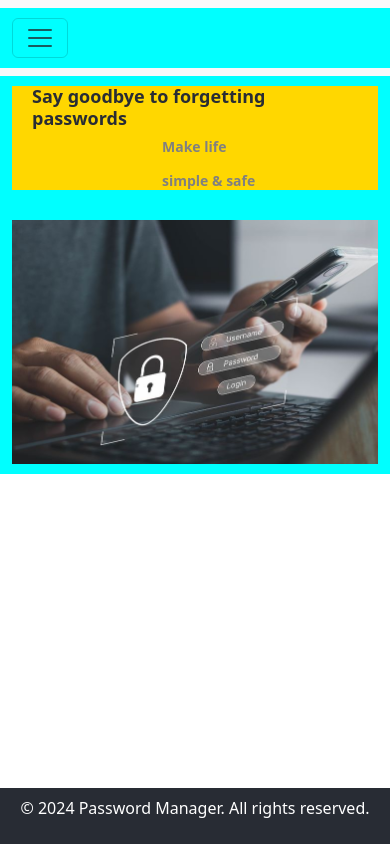
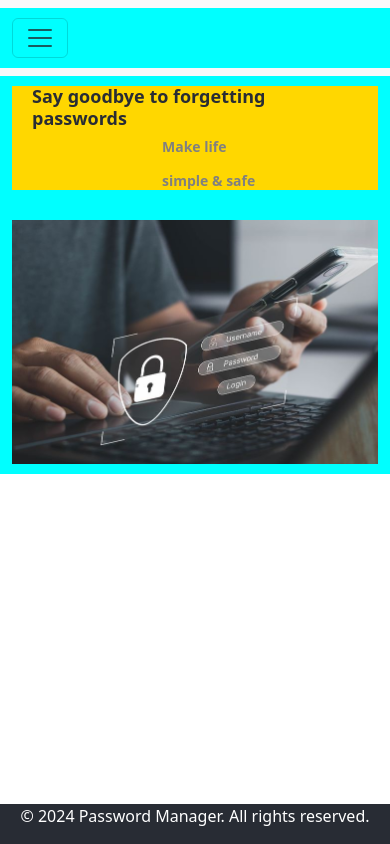
Before and after one commit to Bree-codes/PasswordManager, a React (Create React App) app in the folder passwordmanager/: page / in a window 390 px wide. Built offline with nearby package versions, Linux system fonts and the light colour scheme; no server answers.

Commit message:
Footer page

```diff
--- a/passwordmanager/src/Pages/styling/Footer.css
+++ b/passwordmanager/src/Pages/styling/Footer.css
@@ -2,7 +2,8 @@ footer {
     background-color: #282c34;
     color: white;
     text-align: center;
-    padding: 1rem 0;
+    /* padding: 1rem 0;*/
+
     position: fixed;
     width: 100%;
     bottom: 0;
@@ -15,12 +16,12 @@ footer {
 }
 
 .footer-links {
-    margin-top: 0.5rem;
+   /* margin-top: 0.5rem;*/
 }
 
 .footer-links a {
     color: white;
-    margin: 0 0.5rem;
+    /*margin: 0 0.5rem;*/
     text-decoration: none;
 }
 
@@ -30,6 +31,11 @@ footer {
 
 @media (max-width: 600px) {
     .footer {
-        padding: 0.5rem 0;
+        /*padding: 0.5rem 0;*/
     }
 }
+@media (max-width: 280px) {
+    .footer {
+     /*   padding: 0.2rem 0;*/
+    }
+}
```
